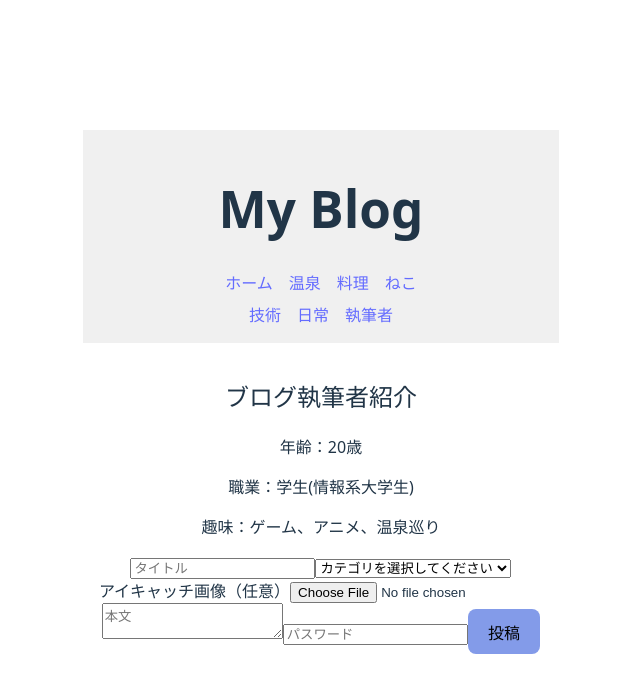
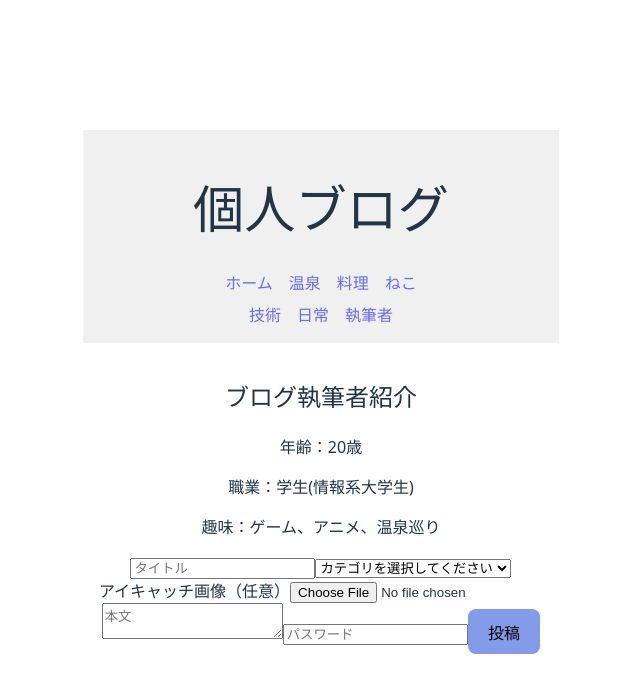
Before and after one commit to sakanataro0113/vite-project, a React (Vite) app: page /profile in a window 1280 px wide. Shown: the top 692 px of the page, without its empty margins (319-959 px from the left). Built offline with nearby package versions, Linux system fonts and the light colour scheme.

Commit message:
ヘッダー文字変更

```diff
--- a/src/App.tsx
+++ b/src/App.tsx
@@ -57,7 +57,7 @@ export default function App(){
     <div>
       {/*ヘッダー*/}
       <header className="site-header" style={{padding:"1rem",background:"#f0f0f0"}} ref={mainHeaderRef}>
-        <h1>My Blog</h1>
+        <h1>個人ブログ</h1>
         <nav style={{ display: "flex", flexDirection: "column", alignItems: "center", gap: "0.5rem" }}>
           {/* 1行目のリンク */}
           <div style={{ display: "flex", gap: "1rem" }}>
```
Also changed, not shown: 1 other file (tests, documents, lock files or other folders).
